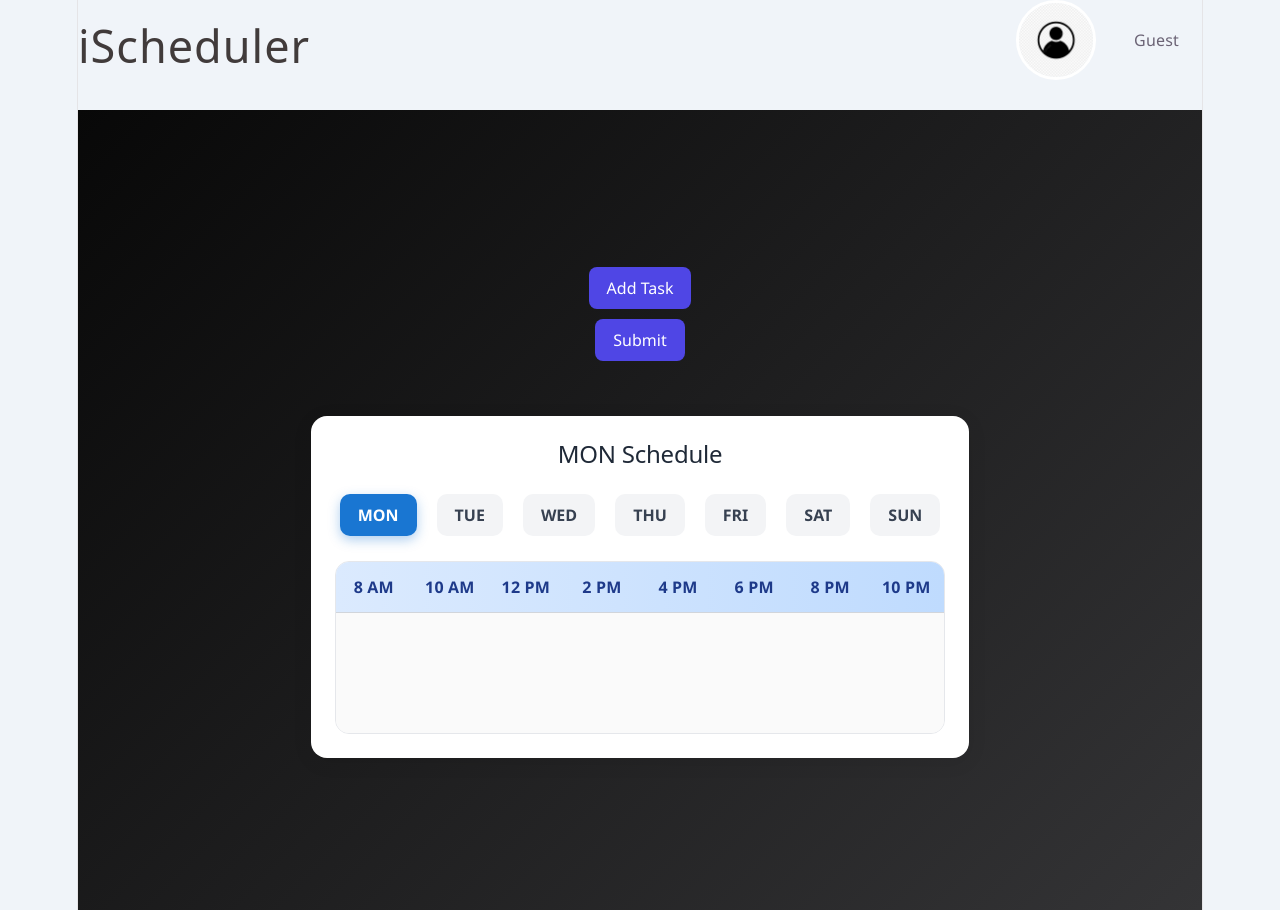
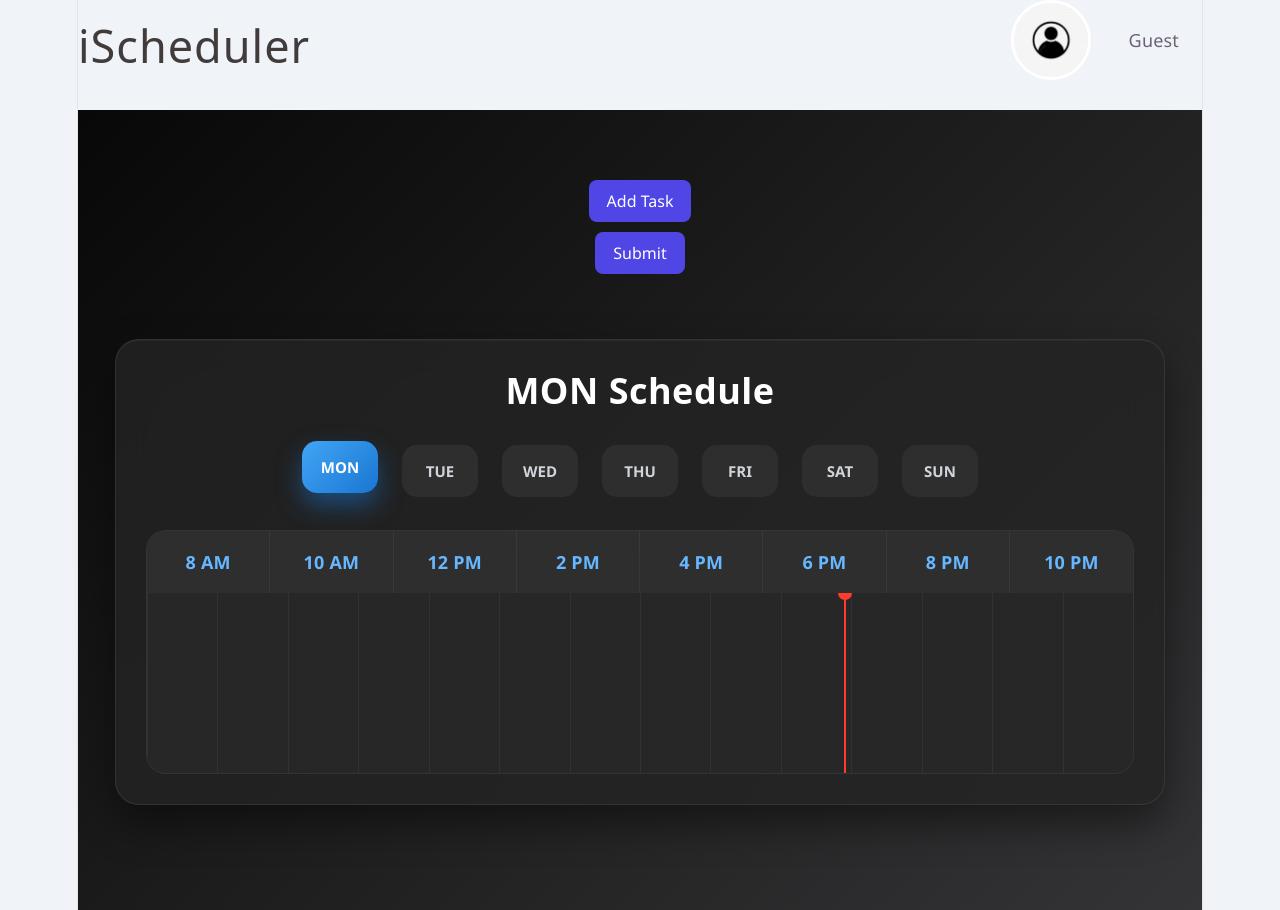
Before and after one commit to koundinyaatchyutuni/ischedule, a React (Vite) app in the folder ischeduler/: page / in a window 1280 px wide. Built offline with nearby package versions, Linux system fonts and the light colour scheme.

Commit message:
betterment of ui and added remainder end date but not added the logic for backend checking of end date

```diff
--- a/ischeduler/modles/remSchema.js
+++ b/ischeduler/modles/remSchema.js
@@ -9,6 +9,11 @@ const TaskSchema = new mongoose.Schema({
     status: {
         type: String,
         default: "pending"
+    },
+    createdAt: {
+        type: Date,
+        default: Date.now,
+        expires: 82800 // 23 hours in seconds
     }
 });
 
--- a/ischeduler/src/components/Home.jsx
+++ b/ischeduler/src/components/Home.jsx
@@ -21,7 +21,7 @@ function Home() {
   const days = ["mon", "tue", "wed", "thu", "fri", "sat", "sun"];
   const [selectedDays, setSelectedDays] = useState([]);
   const [schedule,setSchedule]= useState(Object.fromEntries(days.map(day => [day, []])));
-
+  const [remainderEndDate, setRemainderEndDate] = useState(dayjs().add(7, 'day').format('YYYY-MM-DD'));
   // binary search sorted search times
   const search=(day, startTime, endTime)=>{
     const scheduledTasks = schedule[day];
@@ -143,7 +143,8 @@ function Home() {
       name,
       startTime,
       endTime,
-      selectedDays
+      selectedDays,
+      remainderEndDate
     };
     addToSchedule(newTask);
     setTasks([...tasks, newTask]);
@@ -151,6 +152,7 @@ function Home() {
     setName("");
     setStartTime(dayjs());
     setEndTime(dayjs());
+    setRemainderEndDate(dayjs().add(7, 'day').format('YYYY-MM-DD'));
   };
 
 function updateTask(id, updatedTask) {
@@ -188,7 +190,7 @@ function updateTask(id, updatedTask) {
     (a, b) => a.startTime.valueOf() - b.startTime.valueOf()
   );
 }
-
+  setRemainderEndDate(updatedTask.remainderEndDate);
   setSchedule(newSchedule);
 
   setTasks(tasks =>
@@ -291,7 +293,8 @@ const deleteTask = (id) => {
         selectedDays={selectedDays}
         toggleDay={toggleDay}
       />
-
+          <p>Remainder End Date:</p>
+          <input type='date' value={remainderEndDate} onChange={(e) => setRemainderEndDate(e.target.value)} />
           <button type="submit">Submit</button>
           <button type="button" onClick={goBack}>
             Go Back
@@ -309,6 +312,7 @@ const deleteTask = (id) => {
         startTime={dayjs(task.startTime)}
         endTime={dayjs(task.endTime)}
         selectedDays={task.selectedDays}
+        remainderEndDate={task.remainderEndDate}
         schedule={schedule}
         updateTask={updateTask}
         deleteTask={deleteTask}
--- a/ischeduler/src/components/Profile.jsx
+++ b/ischeduler/src/components/Profile.jsx
@@ -1,4 +1,5 @@
 import react from "react";
+import { useState, useEffect } from "react";
 import { Link,useNavigate } from "react-router-dom";
 import "./Profile.css";
 import axios from "axios";
--- a/ischeduler/src/components/ScheduleView.css
+++ b/ischeduler/src/components/ScheduleView.css
@@ -1,95 +1,263 @@
+/* ===========================
+   Schedule Container
+=========================== */
+
 .schedule-wrapper {
-    margin-top: 30px;
-    padding: 24px;
-    background: white;
-    border-radius: 16px;
-    box-shadow: 0 4px 20px rgba(0, 0, 0, 0.08);
+    width: 100%;
+    max-width: 1050px;
+    margin: 40px auto;
+    padding: 30px;
+    background: rgba(36, 36, 36, 0.82);
+    backdrop-filter: blur(18px);
+    border-radius: 24px;
+    border: 1px solid rgba(255, 255, 255, .08);
+    box-shadow: 0 18px 40px rgba(0, 0, 0, .45), inset 0 1px rgba(255, 255, 255, .04);
+    transition: .35s;
 }
 
+.schedule-wrapper:hover {
+    box-shadow: 0 25px 55px rgba(0, 0, 0, .55), inset 0 1px rgba(255, 255, 255, .05);
+}
+
+
+/* ===========================
+   Title
+=========================== */
+
 .schedule-wrapper h2 {
-    margin-bottom: 20px;
-    color: #1f2937;
+    text-align: center;
+    color: white;
+    font-size: 2rem;
+    font-weight: 700;
+    margin-bottom: 28px;
+    letter-spacing: .5px;
 }
+
+
+/* ===========================
+   Day Buttons
+=========================== */
 
 .day-buttons {
     display: flex;
-    gap: 10px;
-    margin-bottom: 20px;
+    justify-content: center;
+    gap: 14px;
+    margin-bottom: 28px;
     flex-wrap: wrap;
 }
 
 .day-buttons button {
-    padding: 10px 18px;
+    width: 76px;
+    height: 52px;
     border: none;
-    border-radius: 10px;
+    border-radius: 15px;
+    background: #2e2e2e;
+    color: #d1d5db;
+    font-size: 15px;
+    font-weight: 700;
     cursor: pointer;
-    background: #f3f4f6;
-    color: #374151;
-    font-weight: 600;
-    transition: all 0.25s ease;
+    transition: .3s;
 }
 
 .day-buttons button:hover {
-    transform: translateY(-2px);
-    background: #e5e7eb;
+    transform: translateY(-4px);
+    background: #1976d2;
+    color: white;
+    box-shadow: 0 10px 22px rgba(25, 118, 210, .45);
 }
 
 .day-buttons .active {
-    background: #1976d2;
+    background: linear-gradient( 135deg, #42A5F5, #1976D2);
     color: white;
-    box-shadow: 0 4px 12px rgba(25, 118, 210, 0.35);
+    transform: translateY(-4px);
+    box-shadow: 0 12px 24px rgba(25, 118, 210, .5);
 }
 
+
+/* ===========================
+   Schedule Box
+=========================== */
+
 .schedule {
-    border: 1px solid #e5e7eb;
-    border-radius: 14px;
     overflow: hidden;
+    border-radius: 20px;
+    border: 1px solid rgba(255, 255, 255, .08);
+    background: #232323;
 }
+
+
+/* ===========================
+   Timeline Header
+=========================== */
 
 .time-header {
     display: grid;
     grid-template-columns: repeat(8, 1fr);
-    background: linear-gradient( to right, #dbeafe, #bfdbfe);
-    border-bottom: 1px solid #d1d5db;
+    background: #2e2e2e;
 }
 
 .time-label {
     text-align: center;
-    padding: 12px;
+    padding: 18px;
+    color: #66b7ff;
     font-weight: 700;
-    color: #1e3a8a;
+    font-size: 18px;
+    border-right: 1px solid rgba(255, 255, 255, .05);
 }
+
+.time-label:last-child {
+    border-right: none;
+}
+
+
+/* ===========================
+   Task Area
+=========================== */
 
 .task-area {
     position: relative;
-    min-height: 120px;
-    padding: 20px;
-    background: #fafafa;
+    min-height: 180px;
+    padding: 25px;
+    overflow: hidden;
+    background: #272727;
+    background-image: repeating-linear-gradient( to right, rgba(255, 255, 255, .05), rgba(255, 255, 255, .05) 1px, transparent 1px, transparent calc(100% / 14));
 }
+
+
+/* ===========================
+   Current Time Indicator
+=========================== */
+
+.current-time-line {
+    position: absolute;
+    top: 0;
+    bottom: 0;
+    width: 2px;
+    background: #ff3b30;
+    z-index: 100;
+    pointer-events: none;
+}
+
+.current-time-dot {
+    position: absolute;
+    width: 14px;
+    height: 14px;
+    background: #ff3b30;
+    border-radius: 50%;
+    top: -7px;
+    left: -6px;
+    animation: pulse 2s infinite;
+}
+
+@keyframes pulse {
+    0% {
+        box-shadow: 0 0 0 0 rgba(255, 59, 48, .7);
+    }
+    70% {
+        box-shadow: 0 0 0 18px rgba(255, 59, 48, 0);
+    }
+    100% {
+        box-shadow: 0 0 0 0 rgba(255, 59, 48, 0);
+    }
+}
+
+
+/* ===========================
+   Task Bars
+=========================== */
 
 .task-bar {
     position: absolute;
-    top: 20px;
-    height: 52px;
-    border-radius: 14px;
-    color: white;
+    top: 50px;
+    height: 60px;
     display: flex;
     align-items: center;
-    padding: 0 14px;
-    font-weight: 700;
-    box-shadow: 0 6px 14px rgba(0, 0, 0, 0.18);
-    transition: all 0.25s ease;
+    justify-content: flex-start;
+    padding: 0 16px;
+    color: white;
+    border-radius: 18px;
     cursor: pointer;
     overflow: hidden;
     white-space: nowrap;
+    border: 1px solid rgba(255, 255, 255, .12);
+    background: linear-gradient( 135deg, #42A5F5, #1976D2);
+    transition: .35s;
+    box-shadow: 0 10px 24px rgba(0, 0, 0, .35);
+}
+
+.task-bar::before {
+    content: "";
+    position: absolute;
+    left: 0;
+    top: 0;
+    bottom: 0;
+    width: 5px;
+    background: #ffffff;
+    opacity: .35;
 }
 
 .task-bar:hover {
-    transform: translateY(-3px) scale(1.02);
-    box-shadow: 0 10px 24px rgba(0, 0, 0, 0.25);
+    transform: translateY(-5px) scale(1.03);
+    box-shadow: 0 20px 35px rgba(33, 150, 243, .45);
 }
 
-.task-name {
+
+/* ===========================
+   Task Content
+=========================== */
+
+.task-content {
+    display: flex;
+    flex-direction: column;
+    overflow: hidden;
+}
+
+.task-title {
+    font-size: 15px;
+    font-weight: 700;
     overflow: hidden;
     text-overflow: ellipsis;
 }
+
+.task-time {
+    font-size: 11px;
+    opacity: .9;
+    margin-top: 3px;
+}
+
+
+/* ===========================
+   Scrollbar
+=========================== */
+
+.task-area::-webkit-scrollbar {
+    height: 8px;
+}
+
+.task-area::-webkit-scrollbar-thumb {
+    background: #4b5563;
+    border-radius: 20px;
+}
+
+
+/* ===========================
+   Responsive
+=========================== */
+
+@media(max-width:900px) {
+    .time-label {
+        font-size: 14px;
+        padding: 14px;
+    }
+    .day-buttons button {
+        width: 64px;
+        height: 46px;
+        font-size: 13px;
+    }
+    .schedule-wrapper {
+        padding: 18px;
+    }
+    .task-bar {
+        height: 52px;
+    }
+}
--- a/ischeduler/src/components/ScheduleView.jsx
+++ b/ischeduler/src/components/ScheduleView.jsx
@@ -1,4 +1,4 @@
-import React, { useState } from "react";
+import React, { useState, useEffect } from "react";
 import dayjs from "dayjs";
 import "./ScheduleView.css";
 
@@ -6,6 +6,15 @@ const days = ["mon", "tue", "wed", "thu", "fri", "sat", "sun"];
 
 export default function ScheduleView({ schedule, tasks }) {
   const [selectedDay, setSelectedDay] = useState("mon");
+  const [currentTime, setCurrentTime] = useState(dayjs());
+
+  useEffect(() => {
+    const timer = setInterval(() => {
+      setCurrentTime(dayjs());
+    }, 60000); // update every minute
+
+    return () => clearInterval(timer);
+  }, []);
 
   const daySchedule = schedule[selectedDay] || [];
 
@@ -13,13 +22,22 @@ export default function ScheduleView({ schedule, tasks }) {
   const endHour = 22;
   const totalMinutes = (endHour - startHour) * 60;
 
+  const currentMinutes =
+    (currentTime.hour() - startHour) * 60 +
+    currentTime.minute();
+
+  const currentLeft = Math.max(
+    0,
+    Math.min((currentMinutes / totalMinutes) * 100, 100)
+  );
+
   const getTaskColor = (hour) => {
-    if (hour < 9) return "#43A047"; // Early Morning
-    if (hour < 12) return "#1E88E5"; // Morning
-    if (hour < 15) return "#00ACC1"; // Noon
-    if (hour < 18) return "#FB8C00"; // Afternoon
-    if (hour < 20) return "#E53935"; // Evening
-    return "#8E24AA"; // Night
+    if (hour < 9) return "#43A047";
+    if (hour < 12) return "#1E88E5";
+    if (hour < 15) return "#00ACC1";
+    if (hour < 18) return "#FB8C00";
+    if (hour < 20) return "#E53935";
+    return "#8E24AA";
   };
 
   return (
@@ -51,6 +69,18 @@ export default function ScheduleView({ schedule, tasks }) {
         </div>
 
         <div className="task-area">
+
+          {/* Current Time Indicator */}
+          {currentTime.hour() >= startHour &&
+            currentTime.hour() <= endHour && (
+              <div
+                className="current-time-line"
+                style={{ left: `${currentLeft}%` }}
+              >
+                <div className="current-time-dot"></div>
+              </div>
+            )}
+
           {daySchedule.map((slot, index) => {
             const startTime = dayjs(slot.startTime);
             const endTime = dayjs(slot.endTime);
@@ -63,15 +93,10 @@ export default function ScheduleView({ schedule, tasks }) {
 
             const left = (startMinutes / totalMinutes) * 100;
             const width = (duration / totalMinutes) * 100;
-            console.log("slot.taskId:", slot.taskId);
-            console.log("tasks:", tasks);
-            const task = tasks.find(
-              (t) => t.id === slot.taskId
-            );
 
-            const backgroundColor = getTaskColor(
-              startTime.hour()
-            );
+            const task = tasks.find((t) => t.id === slot.taskId);
+
+            const backgroundColor = getTaskColor(startTime.hour());
 
             return (
               <div
@@ -80,15 +105,22 @@ export default function ScheduleView({ schedule, tasks }) {
                 style={{
                   left: `${left}%`,
                   width: `${width}%`,
-                  backgroundColor
+                  backgroundColor,
                 }}
                 title={`${task?.name || "Task"} • ${startTime.format(
                   "hh:mm A"
                 )} - ${endTime.format("hh:mm A")}`}
               >
-                <span className="task-name">
-                  {task?.name || "Task"}
-                </span>
+                <div className="task-content">
+                  <div className="task-title">
+                    {task?.name || "Task"}
+                  </div>
+
+                  <div className="task-time">
+                    {startTime.format("hh:mm A")} -{" "}
+                    {endTime.format("hh:mm A")}
+                  </div>
+                </div>
               </div>
             );
           })}
--- a/ischeduler/src/components/Task.css
+++ b/ischeduler/src/components/Task.css
@@ -1,89 +1,119 @@
 * {
-    font-family: Arial, Helvetica, sans-serif;
-    font-size: medium;
-    font-weight: 500;
+    box-sizing: border-box;
 }
 
 .task-wrapper {
+    width: 100%;
     display: flex;
     justify-content: center;
+    margin-bottom: 18px;
 }
 
 .task-container {
+    width: min(700px, 95%);
+    background: #242424;
+    border: 1px solid #3c3c3c;
+    border-radius: 18px;
+    padding: 18px;
+    transition: .25s;
+    box-shadow: 0 5px 15px rgba(0, 0, 0, .25);
+}
+
+.task-container:hover {
+    transform: translateY(-3px);
+    border-color: #4cc9f0;
+    box-shadow: 0 10px 25px rgba(0, 0, 0, .45);
+}
+
+.task-header {
     display: flex;
-    padding: 10px;
-    border: 1px solid #aff6fb;
-    border-radius: 5px;
-    margin-bottom: 10px;
-    background-color: #2e2a2a;
-    width: 400px;
-    height: auto;
-    transition: 0.3s;
+    justify-content: space-between;
+    align-items: flex-start;
+    gap: 20px;
 }
 
 .task-name {
-    padding: 4px;
-    color: #ffffff;
-    margin-right: 3px;
+    margin: 0;
+    color: white;
+    font-size: 1.3rem;
+    font-weight: 700;
     text-transform: uppercase;
 }
 
-.task-importance {
-    border: 1px solid #fbfaf5;
-    border-radius: 5px;
-    padding: 4px;
-    text-transform: uppercase;
+.task-time {
+    margin-top: 8px;
+    color: #4cc9f0;
+    font-size: .95rem;
+}
+
+.task-days {
+    margin-top: 18px;
+    display: flex;
+    flex-wrap: wrap;
+    gap: 10px;
+}
+
+.day-chip {
+    background: #3d3d3d;
+    color: white;
+    padding: 6px 12px;
+    border-radius: 30px;
+    font-size: .85rem;
+}
+
+.task-footer {
+    margin-top: 18px;
+    display: flex;
+    justify-content: space-between;
+    align-items: center;
+    flex-wrap: wrap;
+    gap: 10px;
+    border-top: 1px solid #444;
+    padding-top: 14px;
+}
+
+.reminder {
+    color: #ffc857;
+    font-weight: 600;
+}
+
+.reminder-date {
     color: white;
 }
 
-
-/* Priority colors */
-
-.task-importance.high {
-    background-color: #ff0000;
+.task-actions {
+    display: flex;
+    gap: 14px;
 }
 
-.task-importance.medium {
-    background-color: #003cff;
+.action-icon {
+    width: 24px;
+    cursor: pointer;
+    transition: .2s;
 }
 
-.task-importance.low {
-    background-color: rgba(255, 255, 0, 0.659);
-    color: black;
+.action-icon:hover {
+    transform: scale(1.15);
 }
 
-
-/* Hover effects */
-
-.task-container.high {
-    border: 1.05px solid #56d3e4;
-    box-shadow: 0 0 10px #f82626;
+@media(max-width:768px) {
+    .task-header {
+        flex-direction: column;
+    }
+    .task-actions {
+        align-self: flex-end;
+    }
+    .task-footer {
+        flex-direction: column;
+        align-items: flex-start;
+    }
+    .task-name {
+        font-size: 1.1rem;
+    }
+    .task-time {
+        font-size: .9rem;
+    }
+    .day-chip {
+        font-size: .75rem;
+    }
 }
-
-.task-container.medium {
-    border: 1.05px solid #56d3e4;
-    box-shadow: 0 0 10px #00f;
-}
-
-.task-container.low {
-    border: 1.05px solid #56d3e4;
-    box-shadow: 0 0 10px rgb(238, 254, 7);
-}
-
-.task-deadline {
-    font-size: 14px;
-    color: #00bbff;
-    padding: 4px;
-    margin-left: auto;
-}
-
-.task-info {
-    display: flex;
-    align-items: flex-end;
-    margin-left: auto;
-}
-
-.task-edit {
-    margin-bottom: 10px;
-    /* margin */
-}
```
Also changed, not shown: ischeduler/src/components/Task.jsx (+52 -38 lines).
